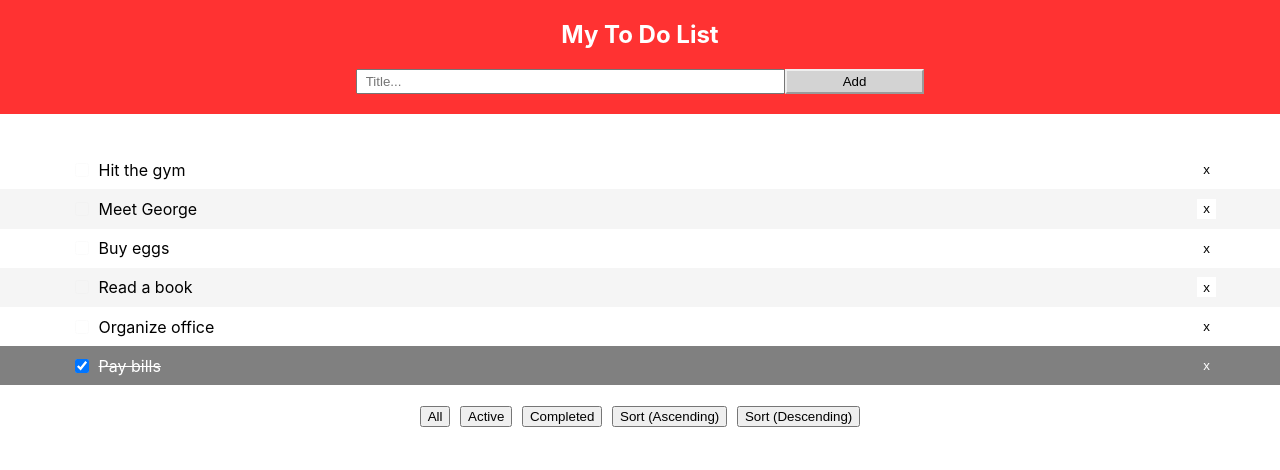
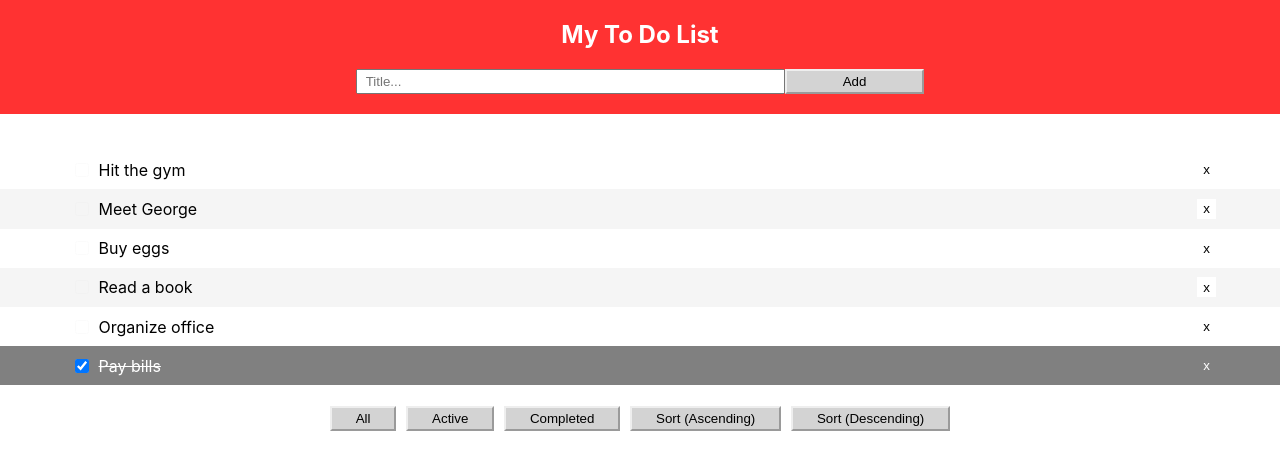
Before and after one commit to lukewaring/todo-app-dl, a React (Create React App) app: page / in a window 1280 px wide. Shown: the top 470 px of the page. Built offline with nearby package versions, Linux system fonts and the light colour scheme.

Commit message:
Update README

```diff
--- a/src/styles/App.css
+++ b/src/styles/App.css
@@ -21,3 +21,12 @@
 ul {
   padding-inline-start: 0px;
 }
+
+div > button {
+  background-color: lightgray;
+  border-color: inherit;
+  padding-left: 1.5rem;
+  padding-right: 1.5rem;
+  padding-top: .2rem;
+  padding-bottom: .2rem;
+}
```
Also changed, not shown: 1 other file (tests, documents, lock files or other folders).
